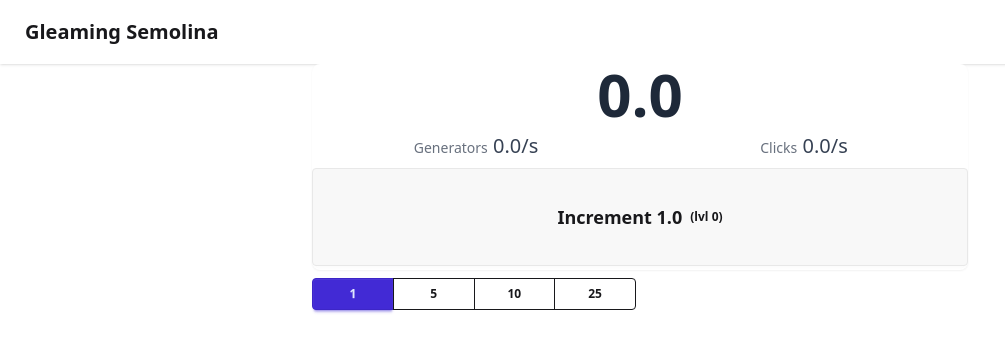
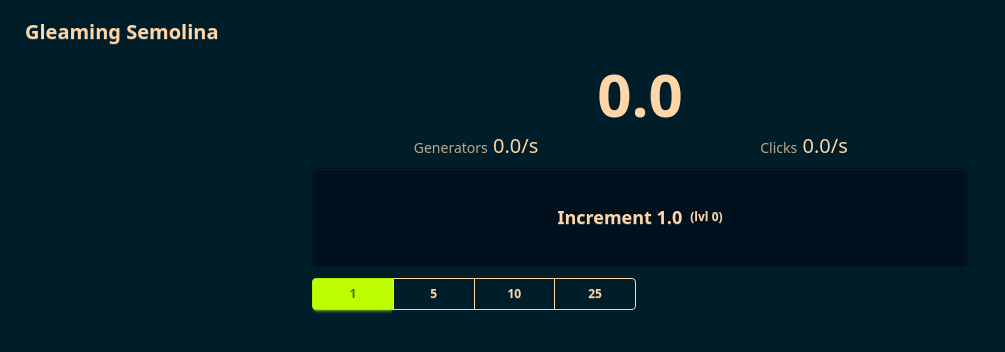
Before and after one commit to AdamLay/inc-clicker, a React (Vite) app: page / in a window 1280 px wide. Shown: the top 352 px of the page, without its empty margins (0-1005 px from the left). Built offline with nearby package versions, Linux system fonts and the light colour scheme.

Commit message:
Theme, larger number support

```diff
--- a/src/components/ClicksValuePerSecond.tsx
+++ b/src/components/ClicksValuePerSecond.tsx
@@ -21,7 +21,7 @@ export default function ClicksValuePerSecond() {
 
   return (
     <>
-      <div className="text-xl text-center text-gray-700 dark:text-gray-200">
+      <div className="text-xl text-center">
         <span className="text-sm opacity-75">Clicks</span> {formatNumber(vps)}/s
       </div>
     </>
--- a/src/components/CurrentValue.tsx
+++ b/src/components/CurrentValue.tsx
@@ -8,9 +8,7 @@ export default function CurrentValue() {
 
   return (
     <div className="flex items-center justify-center h-full">
-      <div className="text-6xl font-bold text-gray-800 dark:text-gray-200">
-        {formatNumber(value)}
-      </div>
+      <div className="text-6xl font-bold">{formatNumber(value)}</div>
     </div>
   );
 }
--- a/src/components/RandomEventButton.tsx
+++ b/src/components/RandomEventButton.tsx
@@ -12,7 +12,7 @@ export default function RandomEventButton() {
 
   useEffect(() => {
     const interval = setInterval(() => {
-      if (!visible && Math.random() < 0.002) {
+      if (!visible && Math.random() < 0.003) {
         setVisible(true);
       }
       if (bonusEvent) {
--- a/src/components/ValuePerSecond.tsx
+++ b/src/components/ValuePerSecond.tsx
@@ -6,7 +6,7 @@ export default function ValuePerSecond() {
   const valuePerSecond = useStore(useShallow(selectValuePerSecond));
 
   return (
-    <div className="text-xl text-center text-gray-700 dark:text-gray-200">
+    <div className="text-xl text-center">
       <span className="text-sm opacity-75">Generators</span> {formatNumber(valuePerSecond)}/s
     </div>
   );
--- a/src/index.css
+++ b/src/index.css
@@ -1,2 +1,37 @@
 @import "tailwindcss";
 @plugin "daisyui";
+
+@plugin "daisyui/theme" {
+  name: "abyss";
+  default: true;
+  prefersdark: true;
+  color-scheme: "dark";
+  --color-base-100: oklch(20% 0.08 209);
+  --color-base-200: oklch(15% 0.08 209);
+  --color-base-300: oklch(10% 0.08 209);
+  --color-base-content: oklch(90% 0.076 70.697);
+  --color-primary: oklch(92% 0.2653 125);
+  --color-primary-content: oklch(50% 0.2653 125);
+  --color-secondary: oklch(83.27% 0.0764 298.3);
+  --color-secondary-content: oklch(43.27% 0.0764 298.3);
+  --color-accent: oklch(43% 0 0);
+  --color-accent-content: oklch(98% 0 0);
+  --color-neutral: oklch(30% 0.08 209);
+  --color-neutral-content: oklch(90% 0.076 70.697);
+  --color-info: oklch(74% 0.16 232.661);
+  --color-info-content: oklch(29% 0.066 243.157);
+  --color-success: oklch(79% 0.209 151.711);
+  --color-success-content: oklch(26% 0.065 152.934);
+  --color-warning: oklch(84.8% 0.1962 84.62);
+  --color-warning-content: oklch(44.8% 0.1962 84.62);
+  --color-error: oklch(65% 0.1985 24.22);
+  --color-error-content: oklch(27% 0.1985 24.22);
+  --radius-selector: 2rem;
+  --radius-field: 0.25rem;
+  --radius-box: 0.5rem;
+  --size-selector: 0.25rem;
+  --size-field: 0.25rem;
+  --border: 1px;
+  --depth: 1;
+  --noise: 0;
+}
--- a/src/util.ts
+++ b/src/util.ts
@@ -8,7 +8,11 @@ export function cn(...inputs: ClassValue[]) {
 }
 
 export function formatNumber(num: number, places: number = 3): string {
-  if (num >= 1e27) {
+  if (num >= 1e33) {
+    return (num / 1e33).toFixed(places) + "De";
+  } else if (num >= 1e30) {
+    return (num / 1e30).toFixed(places) + "No";
+  } else if (num >= 1e27) {
     return (num / 1e27).toFixed(places) + "Oc";
   } else if (num >= 1e24) {
     return (num / 1e24).toFixed(places) + "Sp";
```
